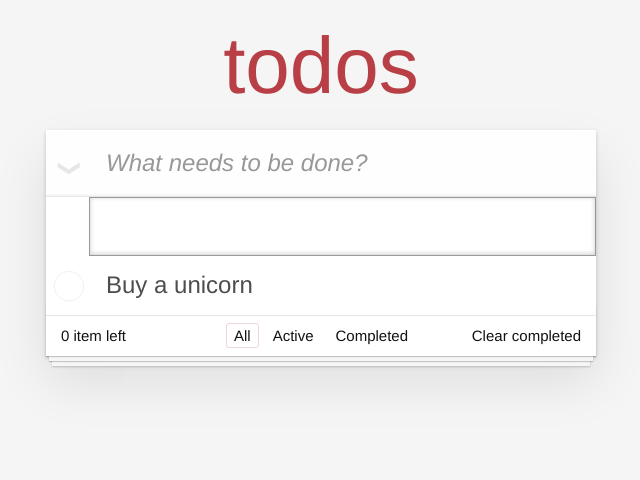
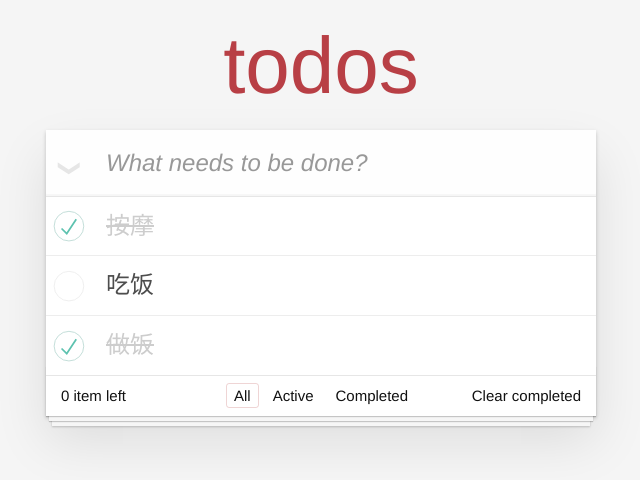
Before and after one commit to candyzhousisi/Todo-Vue-2, a Vue app: page /#/index in a window 1280 px wide. Shown: the top 480 px of the page, without its empty margins (319-959 px from the left). Built offline with nearby package versions, Linux system fonts and the light colour scheme.

Commit message:
todoList content
function completed

```diff
--- a/index.html
+++ b/index.html
@@ -1,11 +1,10 @@
 <!DOCTYPE html>
-<html lang="zh-CN">
-
+<html lang="en">
   <head>
     <meta charset="UTF-8" />
     <link rel="icon" href="/favicon.svg" />
     <meta name="viewport" content="width=device-width, initial-scale=1.0" />
-  <link rel="stylesheet" href="/index.css">
+    <link rel="stylesheet" href="/index.css" />
     <title>Vite App</title>
   </head>
 
@@ -13,5 +12,4 @@
     <div id="app"></div>
     <script type="module" src="/src/main.ts"></script>
   </body>
-
 </html>
--- a/src/views/home/components/TodoContent.vue
+++ b/src/views/home/components/TodoContent.vue
@@ -4,23 +4,29 @@
     <input id="toggle-all" class="toggle-all" type="checkbox" />
     <label for="toggle-all">Mark all as complete</label>
     <ul class="todo-list">
-      <!-- These are here just to show the structure of the list items -->
-      <!-- List items should get the class `editing` when editing and `completed` when marked as completed -->
-      <li class="completed editing">
+      <li
+        v-for="item in list"
+        :key="item.id"
+        :class="{ completed: item.done, editing: checkId === item.id }"
+        @dblclick="onDoubleClick(item.id, item.content)"
+      >
         <div class="view">
-          <input class="toggle" type="checkbox" />
-          <label>Buy a unicorn</label>
-          <button class="destroy"></button>
+          <input
+            class="toggle"
+            type="checkbox"
+            :checked="item.done"
+            @change="$emit('changeTodo', item.id)"
+          />
+          <label>{{ item.content }}</label>
+          <button class="destroy" @click="$emit('deletTodo', item.id)"></button>
         </div>
-        <input class="edit" type="text" />
-      </li>
-      <li>
-        <div class="view">
-          <input class="toggle" type="checkbox" />
-          <label>Buy a unicorn</label>
-          <button class="destroy"></button>
-        </div>
-        <input class="edit" value="Rule the web" />
+        <input
+          :ref="`input${item.id}`"
+          class="edit"
+          v-model="content"
+          @blur="onblur"
+          @keyup.enter="keyup"
+        />
       </li>
     </ul>
   </section>
@@ -28,19 +34,45 @@
 
 <script lang="ts">
 import Vue from 'vue'
-
+import type { todolistType } from '../types'
 export default Vue.extend({
-  components: {},
-
+  props: {
+    list: {
+      type: Array,
+      default: () => [] as any[]
+    }
+  },
   data() {
-    return {}
+    return {
+      checkId: -1,
+      content: ''
+    }
   },
 
   created() {},
 
   computed: {},
 
-  methods: {}
+  methods: {
+    deletTodo(id: number) {
+      console.log(id)
+    },
+    onDoubleClick(id: number, content: string) {
+      this.checkId = id
+      this.content = content
+      this.$nextTick(() => {
+        const input = this.$refs[`input${id}`] as [HTMLInputElement]
+        input[0].focus()
+      })
+    },
+    onblur() {
+      this.$emit('updateContent', this.checkId, this.content)
+      this.checkId = -1
+    },
+    keyup(e: any) {
+      e.target.blur()
+    }
+  }
 })
 </script>
 
--- a/src/views/home/index.vue
+++ b/src/views/home/index.vue
@@ -1,72 +1,59 @@
+im
+
 <template>
   <section class="todoapp">
-    <!-- 头部 -->
-    <header class="header">
-      <h1>todos</h1>
-      <input class="new-todo" placeholder="What needs to be done?" autofocus />
-    </header>
-
-    <!-- 主体 -->
-    <section class="main">
-      <input id="toggle-all" class="toggle-all" type="checkbox" />
-      <label for="toggle-all">Mark all as complete</label>
-      <ul class="todo-list">
-        <!-- These are here just to show the structure of the list items -->
-        <!-- List items should get the class `editing` when editing and `completed` when marked as completed -->
-        <li class="completed editing">
-          <div class="view">
-            <input class="toggle" type="checkbox" />
-            <label>Buy a unicorn</label>
-            <button class="destroy"></button>
-          </div>
-          <input class="edit" type="text" />
-        </li>
-        <li>
-          <div class="view">
-            <input class="toggle" type="checkbox" />
-            <label>Buy a unicorn</label>
-            <button class="destroy"></button>
-          </div>
-          <input class="edit" value="Rule the web" />
-        </li>
-      </ul>
-    </section>
-
-    <!-- 底部 -->
-    <footer class="footer">
-      <!-- 剩余完成数 -->
-      <span class="todo-count"><strong>0</strong> item left</span>
-      <!-- 过滤是否完成任务 -->
-      <ul class="filters">
-        <li>
-          <a class="selected" href="#/all">All</a>
-        </li>
-        <li>
-          <a href="#/active">Active</a>
-        </li>
-        <li>
-          <a href="#/completed">Completed</a>
-        </li>
-      </ul>
-      <!-- 清除已完成 -->
-      <button class="clear-completed">Clear completed</button>
-    </footer>
+    <TodoHeader />
+    <TodoContent
+      :list="todoList"
+      @updateContent="updateTodo"
+      @deletTodo="deletTodo"
+      @changeTodo="changeTodo"
+    />
+    <TodoFooter />
   </section>
 </template>
 
 <script lang="ts">
 import Vue from 'vue'
+import TodoContent from './components/TodoContent.vue'
+import TodoFooter from './components/TodoFooter.vue'
+import TodoHeader from './components/TodoHeader.vue'
 // import Mock from 'mockjs'
 
 export default Vue.extend({
   name: 'Home',
-  components: {},
+  components: { TodoContent, TodoFooter, TodoHeader },
   data() {
-    return {}
+    return {
+      todoList: [
+        { id: 1, content: '按摩', done: true },
+        { id: 2, content: '吃饭', done: false },
+        { id: 3, content: '做饭', done: true }
+      ]
+    }
   },
   created() {},
   computed: {},
-  methods: {}
+  methods: {
+    updateTodo(id: number, content: string) {
+      console.log(content, id)
+      this.todoList.forEach((item) => {
+        if (item.id == id) {
+          item.content = content
+        }
+      })
+    },
+    deletTodo(id: number) {
+      this.todoList = this.todoList.filter((item) => item.id !== id)
+    },
+    changeTodo(id: number) {
+      this.todoList.forEach((item) => {
+        if (item.id === id) {
+          item.done = !item.done
+        }
+      })
+    }
+  }
 })
 </script>
 
--- /dev/null
+++ b/src/views/home/types.d.ts
@@ -0,0 +1,5 @@
+export interface todolistType {
+  id: number
+  content: string
+  done: boolean
+}
```
Lines whose indentation alone changed are shown as unchanged.
